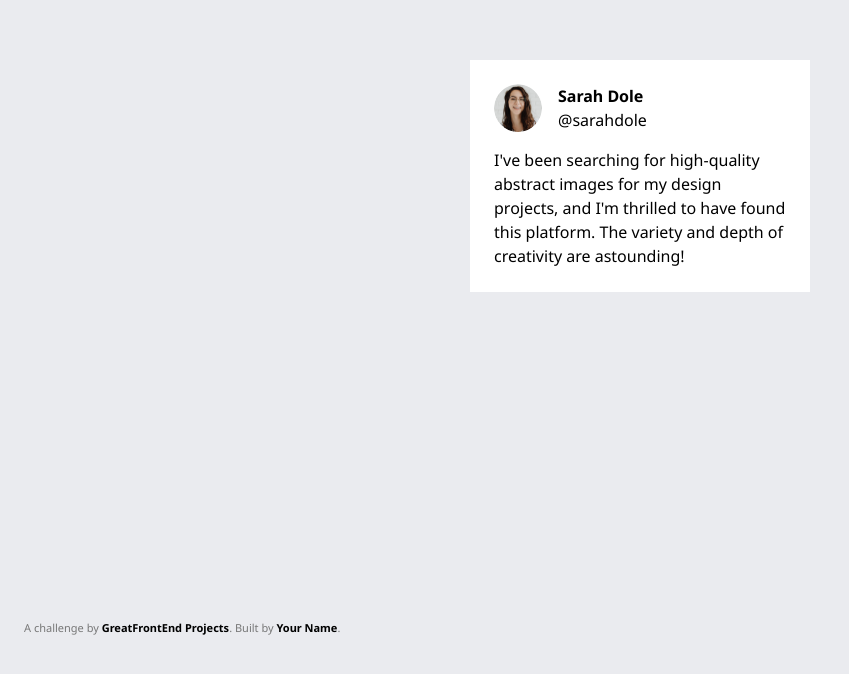
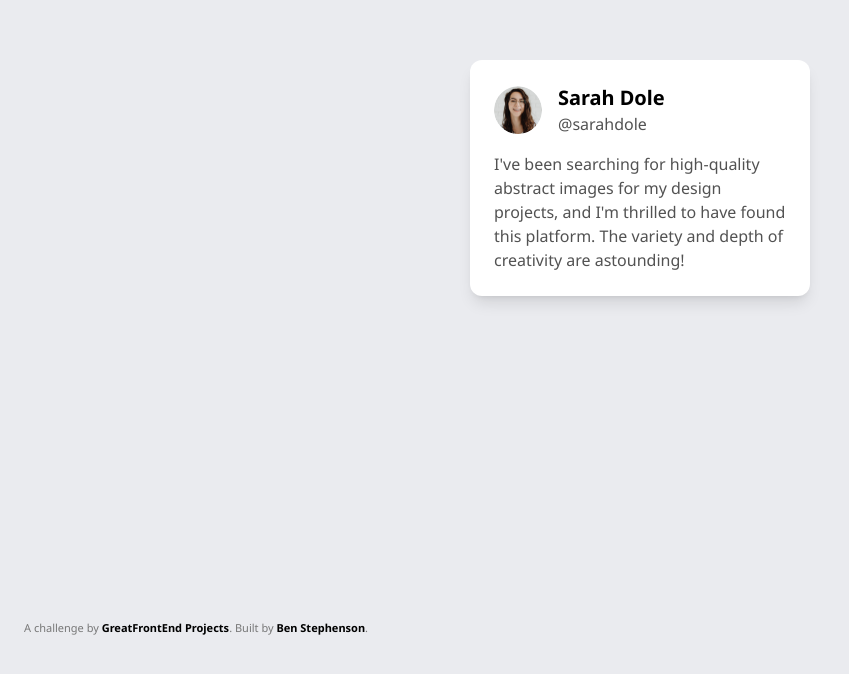
Before and after one commit to bstephe9/testimonial-card, a plain HTML site: page index.html in a window 1280 px wide. Shown: the part 140-814 px from the top of the page, without its empty margins (0-849 px from the left). Drawn offline with nearby package versions, Linux system fonts and the light colour scheme.

Commit message:
Adjust fonts and card border

```diff
--- a/index.html
+++ b/index.html
@@ -1,6 +1,5 @@
 <!DOCTYPE html>
 <html lang="en">
-  <!-- [Delete this comment] This file is the main file for the challenge. For the most part, you should be editing this file. -->
 
   <head>
     <meta charset="utf-8" />
@@ -18,45 +17,25 @@
     <script src="https://cdn.tailwindcss.com"></script>
 
     <link rel="icon" href="img/favicon.ico" sizes="any" />
-    <style>
-      /* You may write styles inside this <style> tag or within `css/style.css`. */
-    </style>
   </head>
 
   <body class="bg-[#eaebef]">
-    <div class="bg-white w-[340px] mt-[200px] ml-auto mr-auto p-6">
+    <div class="bg-white w-[340px] mt-[200px] ml-auto mr-auto p-6 rounded-xl shadow-lg">
       <div class="flex gap-4 mb-4 items-center">
         <img src="img/profile-thumbnail.png" alt="Profile Picture" class="rounded-[96px] w-12 h-auto">
         <div>
-          <h4><b>Sarah Dole</b></h4>
-          <p class="block">@sarahdole</p>
+          <h4 class="text-xl"><b>Sarah Dole</b></h4>
+          <p class="text-neutral-600">@sarahdole</p>
         </div>
       </div>
-      <p>I've been searching for high-quality abstract images for my design projects,
+      <p class="text-neutral-600">I've been searching for high-quality abstract images for my design projects,
         and I'm thrilled to have found this platform. The variety and depth of creativity are astounding!</p>
     </div>
-    <!-- <a href="#"
-      class="block max-w-sm p-6 bg-white border border-gray-200 rounded-lg shadow-sm hover:bg-gray-100 dark:bg-gray-800 dark:border-gray-700 dark:hover:bg-gray-700">
-
-      <h5 class="mb-2 text-2xl font-bold tracking-tight text-gray-900 dark:text-white">Noteworthy technology
-        acquisitions 2021</h5>
-      <p class="font-normal text-gray-700 dark:text-gray-400">Here are the biggest enterprise technology acquisitions of
-        2021 so far, in reverse chronological order.</p>
-    </a> -->
-
-
-    <!-- Sarah Dole
-      @sarahdole
-      I've been searching for high-quality abstract images for my design projects,
-      and I'm thrilled to have found this platform. The variety and depth of creativity are astounding!
-    -->
-
-    <!-- Attribute this challenge to yourself! -->
     <div class="credits" data-gfe-screenshot-exclude="true">
       A challenge by
       <a href="https://www.greatfrontend.com/projects?ref=challenges" target="_blank">GreatFrontEnd Projects</a>. Built
       by
-      <a href="https://www.greatfrontend.com/projects/u/username" target="_blank">Your Name</a>.
+      <a href="https://www.greatfrontend.com/projects/u/username" target="_blank">Ben Stephenson</a>.
     </div>
     <script src="js/index.js"></script>
   </body>
```
